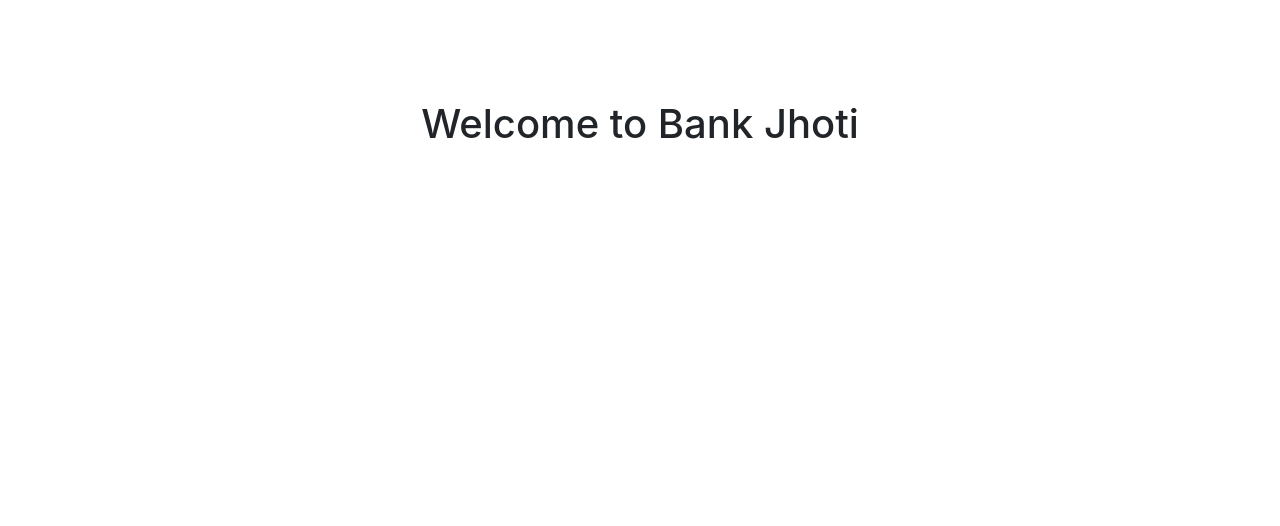
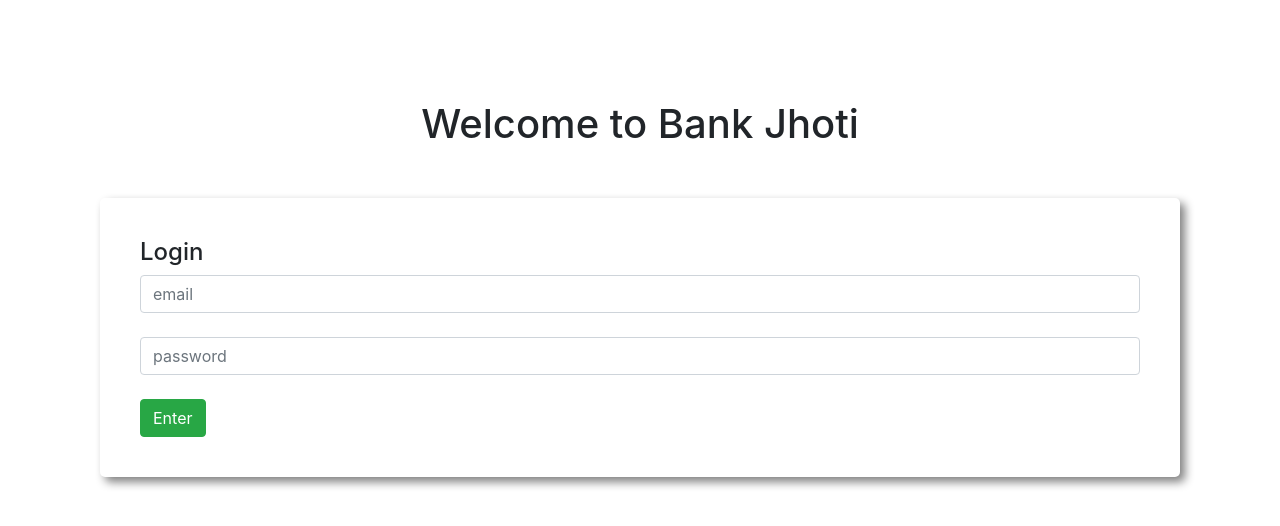
Before and after one commit to Zawad-Zahed/Practice-Bank, a plain HTML site: page index.html in a window 1280 px wide. Drawn offline with nearby package versions, Linux system fonts and the light colour scheme.

Commit message:
added submit area

```diff
--- a/index.html
+++ b/index.html
@@ -13,6 +13,17 @@
     />
   </head>
   <body>
-    <h1 class="text-center">Welcome to Bank Jhoti</h1>
+    <div id="login-area">
+      <h1 class="text-center">Welcome to Bank Jhoti</h1>
+    </div>
+    <div class="submite-area">
+      <h4>Login</h4>
+      <input type="text" class="form-control" placeholder="email" />
+      <br />
+      <input type="password" class="form-control" placeholder="password" />
+      <br />
+
+      <button class="btn btn-success">Enter</button>
+    </div>
   </body>
 </html>
--- a/style.css
+++ b/style.css
@@ -1,3 +1,9 @@
 body {
   padding: 100px;
 }
+.submite-area {
+  margin-top: 50px;
+  padding: 40px;
+  box-shadow: 5px 5px 10px gray;
+  border-radius: 5px;
+}
```
